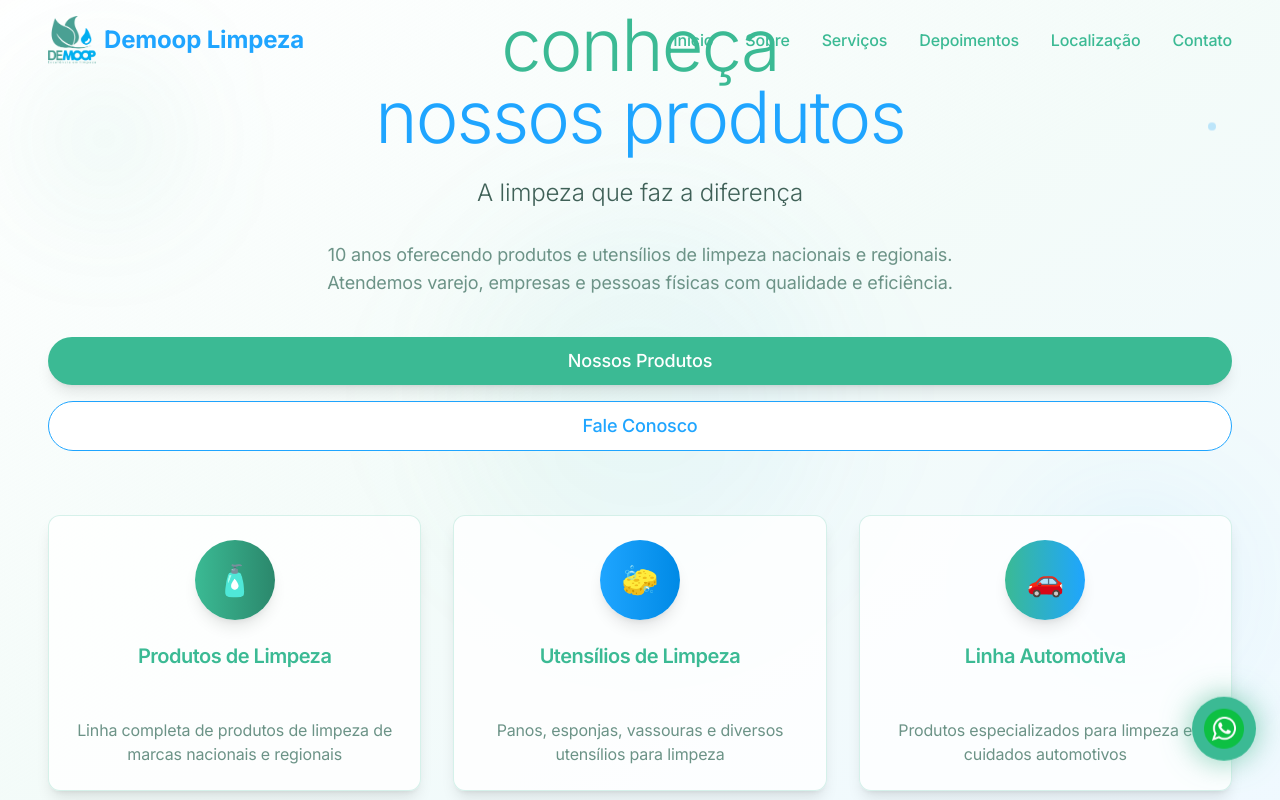
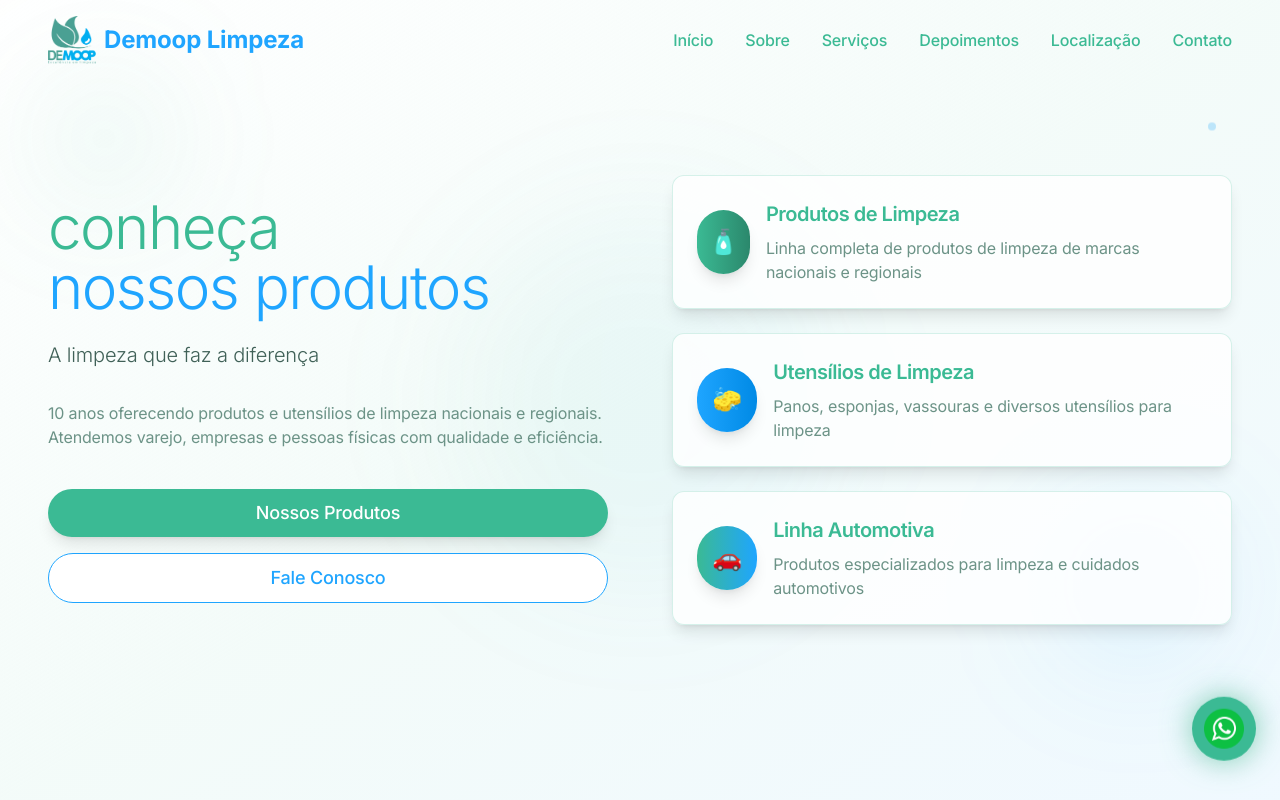
Before and after one commit to DevZipMateus/demoop, a React (Vite) app: page / in a window 1280 px wide. Shown: the top 800 px of the page. Built offline with nearby package versions, Linux system fonts and the light colour scheme.

Commit message:
Rearrange Hero section layout
Adjusted the Hero section layout to place the text content on the left and the product cards on the right, improving visual organization and user experience.

```diff
--- a/src/components/DemoopHero.tsx
+++ b/src/components/DemoopHero.tsx
@@ -48,23 +48,24 @@ const DemoopHero = () => {
       </div>
 
       <div className="container mx-auto px-4 sm:px-6 lg:px-8 xl:px-12 2xl:px-16 relative z-10">
-        {/* Content Section */}
-        <div className="text-center mb-12 sm:mb-16">
-          <h1 className="text-3xl xs:text-4xl sm:text-5xl md:text-6xl lg:text-6xl xl:text-7xl font-light mb-4 sm:mb-6 opacity-0 animate-slide-up tracking-tight leading-tight">
+        <div className="grid grid-cols-1 lg:grid-cols-2 gap-8 lg:gap-12 xl:gap-16 items-center">
+          {/* Content Section - Left */}
+          <div className="text-center lg:text-left">
+            <h1 className="text-3xl xs:text-4xl sm:text-5xl md:text-6xl lg:text-5xl xl:text-6xl font-light mb-4 sm:mb-6 opacity-0 animate-slide-up tracking-tight leading-tight">
               <span className="block text-demoop-primary">conheça</span>
               <span className="block text-demoop-blue">nossos produtos</span>
             </h1>
 
-          <p className="text-base sm:text-lg md:text-xl lg:text-xl xl:text-2xl text-foreground/80 mb-6 sm:mb-8 opacity-0 animate-slide-up animation-delay-200 font-light leading-relaxed">
+            <p className="text-base sm:text-lg md:text-xl lg:text-lg xl:text-xl text-foreground/80 mb-6 sm:mb-8 opacity-0 animate-slide-up animation-delay-200 font-light leading-relaxed">
               A limpeza que faz a diferença
             </p>
 
-          <p className="text-sm sm:text-base md:text-lg text-muted-foreground mb-8 sm:mb-10 opacity-0 animate-slide-up animation-delay-300 max-w-xl lg:max-w-2xl mx-auto leading-relaxed">
+            <p className="text-sm sm:text-base md:text-lg lg:text-base text-muted-foreground mb-8 sm:mb-10 opacity-0 animate-slide-up animation-delay-300 leading-relaxed">
               10 anos oferecendo produtos e utensílios de limpeza nacionais e regionais.
               Atendemos varejo, empresas e pessoas físicas com qualidade e eficiência.
             </p>
 
-          <div className="flex flex-col xs:flex-row gap-3 sm:gap-4 justify-center opacity-0 animate-slide-up animation-delay-400 mb-12 sm:mb-16">
+            <div className="flex flex-col xs:flex-row gap-3 sm:gap-4 justify-center lg:justify-start opacity-0 animate-slide-up animation-delay-400">
               <Button onClick={() => scrollToSection('services')} className="bg-demoop-primary hover:bg-demoop-darkgreen text-white px-6 sm:px-8 py-4 sm:py-6 text-base sm:text-lg rounded-full shadow-lg hover:shadow-xl transition-all duration-300 transform hover:scale-105">
                 Nossos Produtos
               </Button>
@@ -74,28 +75,31 @@ const DemoopHero = () => {
             </div>
           </div>
 
-        {/* Products Section */}
-        <div className="grid grid-cols-1 md:grid-cols-3 gap-6 sm:gap-8 opacity-0 animate-slide-up animation-delay-600">
+          {/* Products Section - Right */}
+          <div className="grid grid-cols-1 gap-4 sm:gap-6 opacity-0 animate-slide-up animation-delay-600">
             {products.map((product, index) => (
               <Card
                 key={index}
                 className="group bg-white/80 backdrop-blur-sm border-demoop-green/20 shadow-lg hover:shadow-2xl transition-all duration-500 hover:scale-105 hover:-translate-y-2"
               >
                 <CardHeader className="text-center pb-4 p-4 sm:p-6">
-                <div className={`w-16 h-16 sm:w-20 sm:h-20 mx-auto rounded-full bg-gradient-to-r ${product.color} flex items-center justify-center text-2xl sm:text-3xl mb-3 sm:mb-4 shadow-lg group-hover:shadow-xl transition-all duration-300`}>
+                  <div className="flex items-center gap-4">
+                    <div className={`w-12 h-12 sm:w-16 sm:h-16 rounded-full bg-gradient-to-r ${product.color} flex items-center justify-center text-xl sm:text-2xl shadow-lg group-hover:shadow-xl transition-all duration-300`}>
                       {product.icon}
                     </div>
+                    <div className="text-left">
                       <CardTitle className="text-lg sm:text-xl text-demoop-primary group-hover:text-demoop-blue transition-colors duration-300">
                         {product.title}
                       </CardTitle>
-              </CardHeader>
-              <CardContent className="p-4 sm:p-6 pt-0">
-                <p className="text-muted-foreground text-center leading-relaxed text-sm sm:text-base">
+                      <p className="text-muted-foreground text-sm sm:text-base mt-2 leading-relaxed">
                         {product.description}
                       </p>
-              </CardContent>
+                    </div>
+                  </div>
+                </CardHeader>
               </Card>
             ))}
+          </div>
         </div>
       </div>
     </section>
```
Lines whose indentation alone changed are shown as unchanged.
